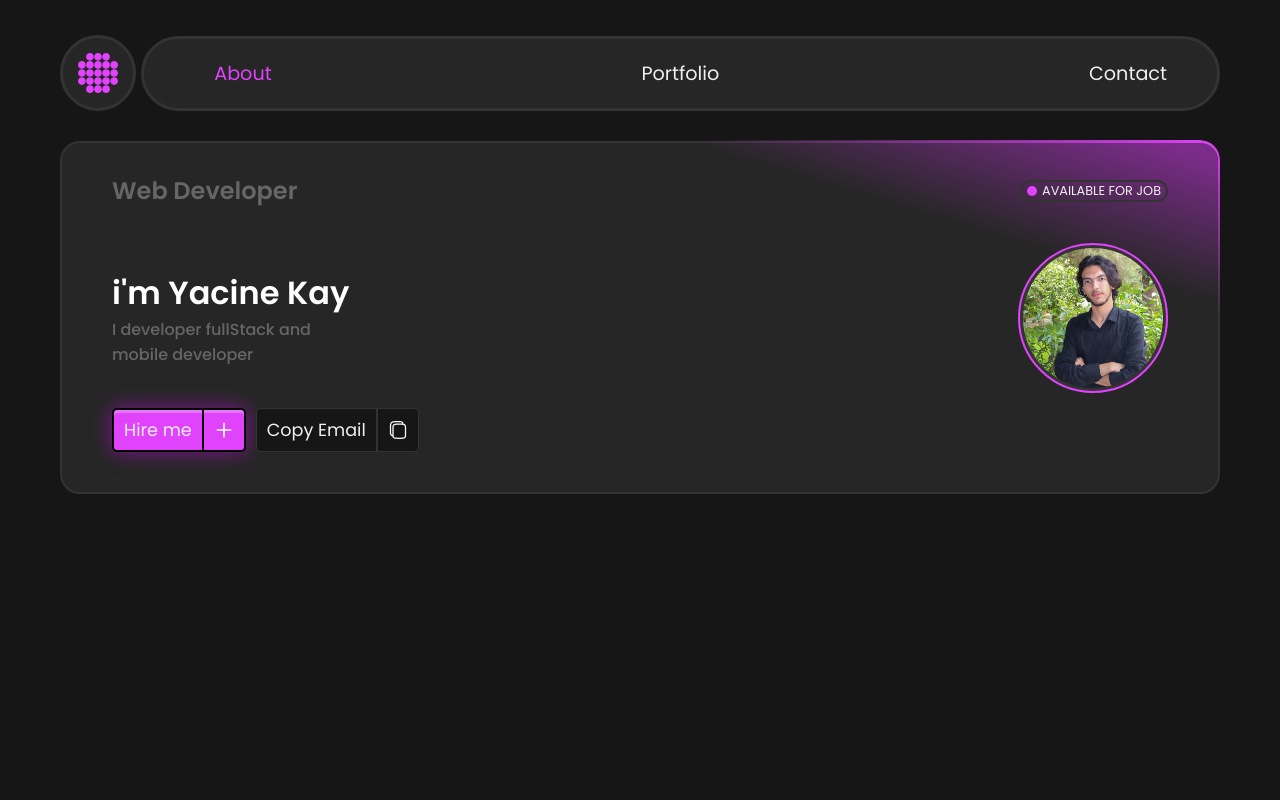
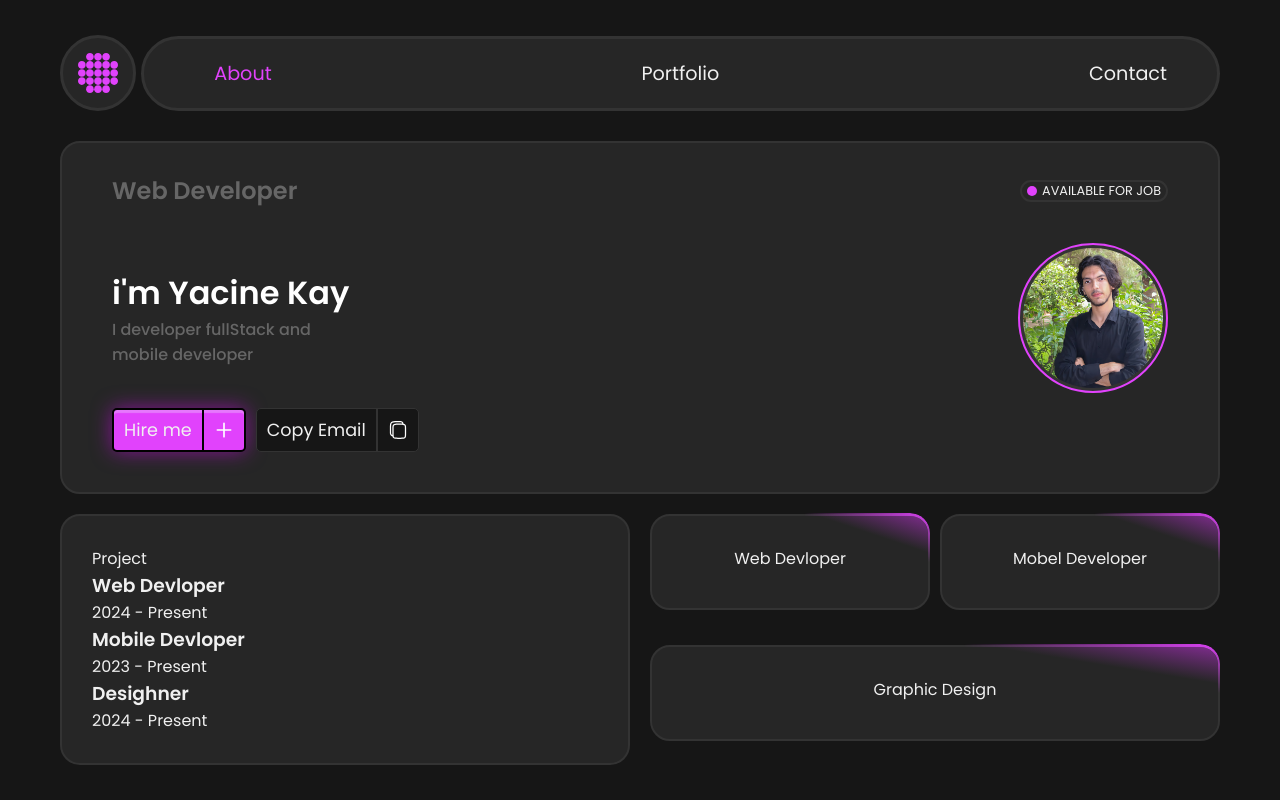
Before and after one commit to YacineKat/portfolio-react, a React (Vite) app: page / in a window 1280 px wide. Built offline with nearby package versions, Linux system fonts and the light colour scheme.

Commit message:
portfolio react

```diff
--- a/src/App.jsx
+++ b/src/App.jsx
@@ -2,12 +2,14 @@ import React from "react"
 import Navbar from "./components/navbar/Navbar"
 import Header from "./components/header/Header"
 import "./index.css"
+import Body from "./components/body/Body"
 
 const App = () => {
   return(
     <div className="App">
-    <Navbar/>
-    <Header/>
+      <Navbar/>
+      <Header/>
+      <Body/>
     </div>
   )
 }
--- /dev/null
+++ b/src/components/body/Body.css
@@ -0,0 +1,51 @@
+.Body{
+    display: grid;
+    grid-template-columns: 1fr 1fr ;
+    /* background: red; */
+    column-gap: 20px;
+    padding-top: 20px;
+}
+.grid{
+    border: 2px solid var(--second-bg);;
+    padding: 30px;
+    background: var(--second-color);
+    border-radius: 20px;
+
+}
+.cont::before{
+    content: '';
+    position: absolute;
+    top: -3px;
+    right: -2px;
+    width: 45%;
+    height: 50%;
+    border-top: 3px solid var(--primary-color);
+    border-right: 2px solid var(--primary-color);
+    border-radius: 0 20px 0 0;
+    mask-image: linear-gradient(to top, rgb(255, 255, 255), rgb(243, 241, 241)),
+    linear-gradient(to left, rgb(252, 252, 252), rgba(255, 0, 0, 0)),
+    linear-gradient(to right, rgb(255, 255, 255), rgb(255, 252, 252)),
+    linear-gradient(to bottom, rgb(243, 243, 243), rgba(255, 255, 255, 0));
+    mask-composite: intersect;
+}
+.cont{
+    position: relative;
+    background: linear-gradient(
+        to bottom left,
+        #e042fc7e 1%,
+        var(--second-color) 20%,
+        var(--second-color) 30%
+    );
+}
+.Cont_Right{
+    display: grid;
+    grid-template-columns: 1fr 1fr ;
+    gap: 10px;
+}
+.Cont_Right .grid{
+    height: 12vh;
+    text-align: center;
+}
+.Cont_Right .Cont_Right3 {
+    grid-column: 1/3;
+}
--- /dev/null
+++ b/src/components/body/Body.jsx
@@ -0,0 +1,31 @@
+import React from 'react'
+import './Body.css'
+
+const Body = () => {
+  return (
+    <div  className="Body">
+        <div className="Cont_Left grid">
+            <div className="Cont_Left_Project">Project</div>
+            <h3>Web Devloper</h3>
+            <span >
+              2024 - Present
+            </span>
+            <h3>Mobile Devloper</h3>
+            <span >
+              2023 - Present
+            </span>
+            <h3>Desighner</h3>
+            <span >
+              2024 - Present
+            </span>
+        </div>
+        <div className="Cont_Right">
+            <div className="Cont_Right1 grid cont"><p>Web Devloper</p></div>
+            <div className="Cont_Right2 grid cont"><p>Mobel Developer</p></div>
+            <div className="Cont_Right3 grid cont"><p>Graphic Design</p></div>
+        </div>
+    </div>
+  )
+}
+
+export default Body
--- a/src/components/header/Header.css
+++ b/src/components/header/Header.css
@@ -6,31 +6,10 @@
   flex-direction: column;
   border:2px solid var(--second-bg);
   border-radius: 20px;
-  background: linear-gradient(
-    to bottom left,
-    #e042fc7e 3%,
-    var(--second-color) 23%,
-    var(--second-color) 100%
-  );
+  background: var(--second-color);
   margin-top: 20px;
 }
 
-.Header-Cont::before{
-  content: '';
-  position: absolute;
-  top: -3px;
-  right: -2px;
-  width: 45%;
-  height: 50%;
-  border-top: 3px solid var(--primary-color);
-  border-right: 2px solid var(--primary-color);
-  border-radius: 0 20px 0 0;
-  mask-image: linear-gradient(to top, rgb(255, 255, 255), rgb(243, 241, 241)),
-              linear-gradient(to left, rgb(252, 252, 252), rgba(255, 0, 0, 0)),
-              linear-gradient(to right, rgb(255, 255, 255), rgb(255, 252, 252)),
-              linear-gradient(to bottom, rgb(243, 243, 243), rgba(255, 255, 255, 0));
-  mask-composite: intersect;
-}
 
 .Info {
   display: flex;
```
